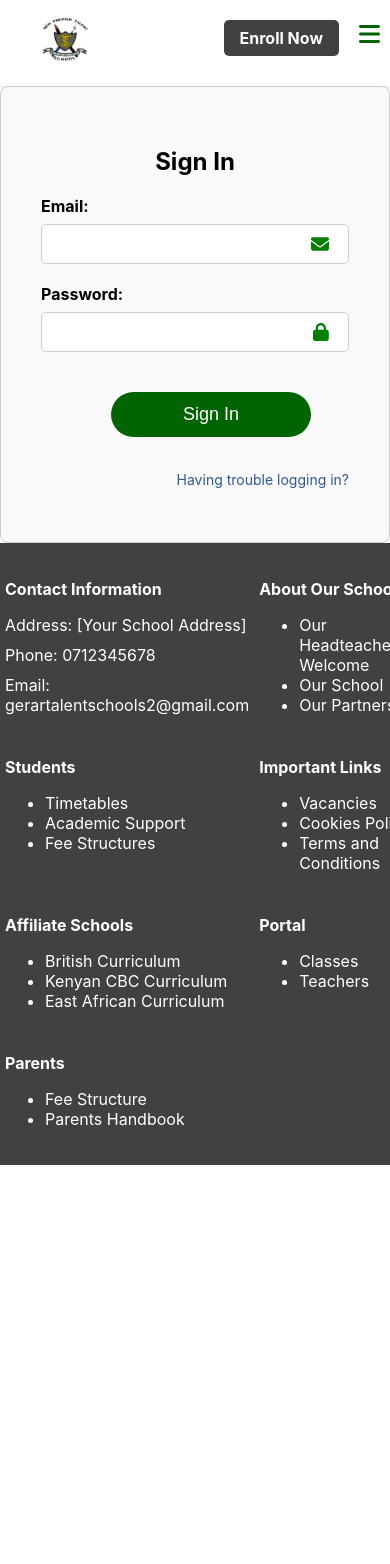
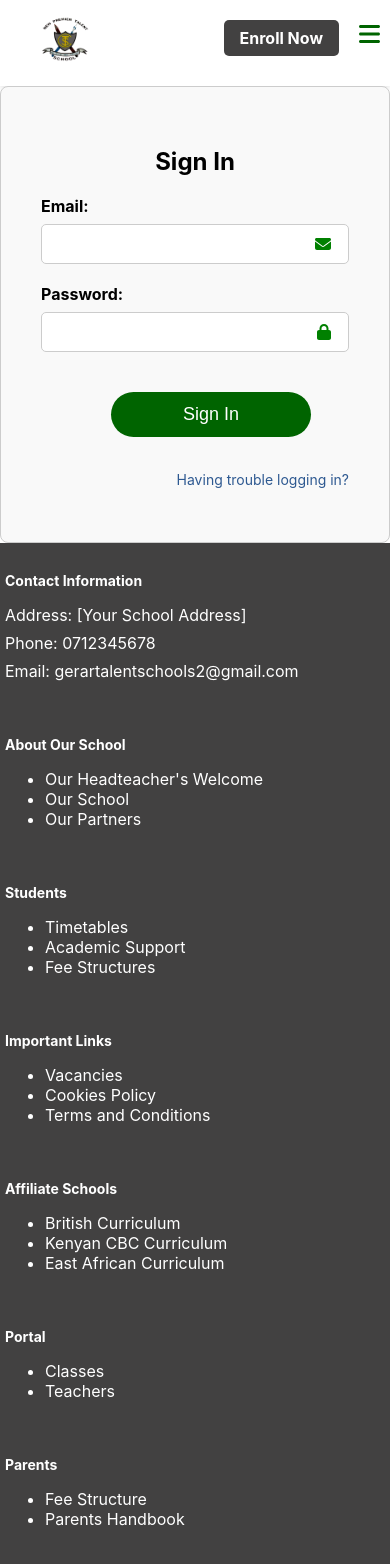
Before and after one commit to Winfrida-Obinyo/Mela-Internation-School, a React (Create React App) app in the folder Frontend/: page /signin in a window 390 px wide. Shown: the top 1564 px of the page. Before the commit the page ends 1165 px from the top, so only its background shows below. Built offline with nearby package versions, Linux system fonts and the light colour scheme.

Commit message:
made some changes

```diff
--- a/Frontend/src/components/Home/style.css
+++ b/Frontend/src/components/Home/style.css
@@ -96,7 +96,7 @@
 }
 
 .dot.active {
-  background-color: rgb(66, 65, 65)#007bff;
+  background-color: rgb(66, 65, 65)maroon;
 }
 
 /* Media Queries */
--- a/Frontend/src/components/footer/style.css
+++ b/Frontend/src/components/footer/style.css
@@ -1,3 +1,4 @@
+/* General Styles */
 .footer-container {
   background: rgb(66, 65, 65);
   color: #fff;
@@ -31,7 +32,7 @@
   font-size: 18px;
 }
 
-/* Media query for responsiveness */
+/* Media query for tablets (e.g., iPad Mini) */
 @media (max-width: 768px) {
   .footer-container {
     grid-template-columns: repeat(2, 1fr); /* Two columns for smaller screens */
@@ -52,3 +53,30 @@
     margin-bottom: 10px; /* Reduce margin between contact list items */
   }
 }
+
+/* Media query for mobile devices */
+@media (max-width: 480px) {
+  .footer-container {
+    grid-template-columns: 1fr; /* Single column for very small screens */
+    gap: 10px; /* Maintain gap between sections */
+    padding: 15px 5px; /* Adjust padding for very small screens */
+  }
+
+  .footer-section {
+    margin-bottom: 15px; /* Add margin for spacing between sections */
+  }
+
+  .footer-section h3 {
+    font-size: 14px; /* Further adjust heading font size for very small screens */
+    margin-bottom: 6px; /* Reduce margin for headings */
+  }
+
+  .contact-list li {
+    margin-bottom: 8px; /* Further reduce margin between contact list items */
+  }
+
+  .icon {
+    font-size: 16px; /* Adjust icon size for smaller screens */
+    margin-right: 8px; /* Reduce margin for icons */
+  }
+}
--- a/Frontend/src/components/navbar/style.css
+++ b/Frontend/src/components/navbar/style.css
@@ -1,5 +1,6 @@
 /* Default styles */
 .navbar {
+  position: static;
   background: rgba(255, 255, 255, 0);
   padding: 10px;
   height: 100px;
@@ -25,7 +26,7 @@
 .menu-icon {
   cursor: pointer;
   font-size: 24px;
-  color: darkgreen;
+  color: maroon;
 }
 
 .nav-menu {
@@ -44,7 +45,7 @@
   position: absolute;
   top: 80px;
   right: 60px;
-  background-color: #28D91D;
+  background-color: maroon;
   width: 100%;
   box-shadow: 0 2px 5px rgba(0, 0, 0, 0.1);
   z-index: 1000;
@@ -57,7 +58,7 @@
 
 .nav-link {
   text-decoration: none;
-  color: darkgreen;
+  color: maroon;
   transition: color 0.3s ease;
   font-weight: bold;
 }
@@ -80,7 +81,6 @@
   text-decoration: none;
   float: left;
   margin-right: 20px;
-
 }
 
 .enroll-button:hover {
```
